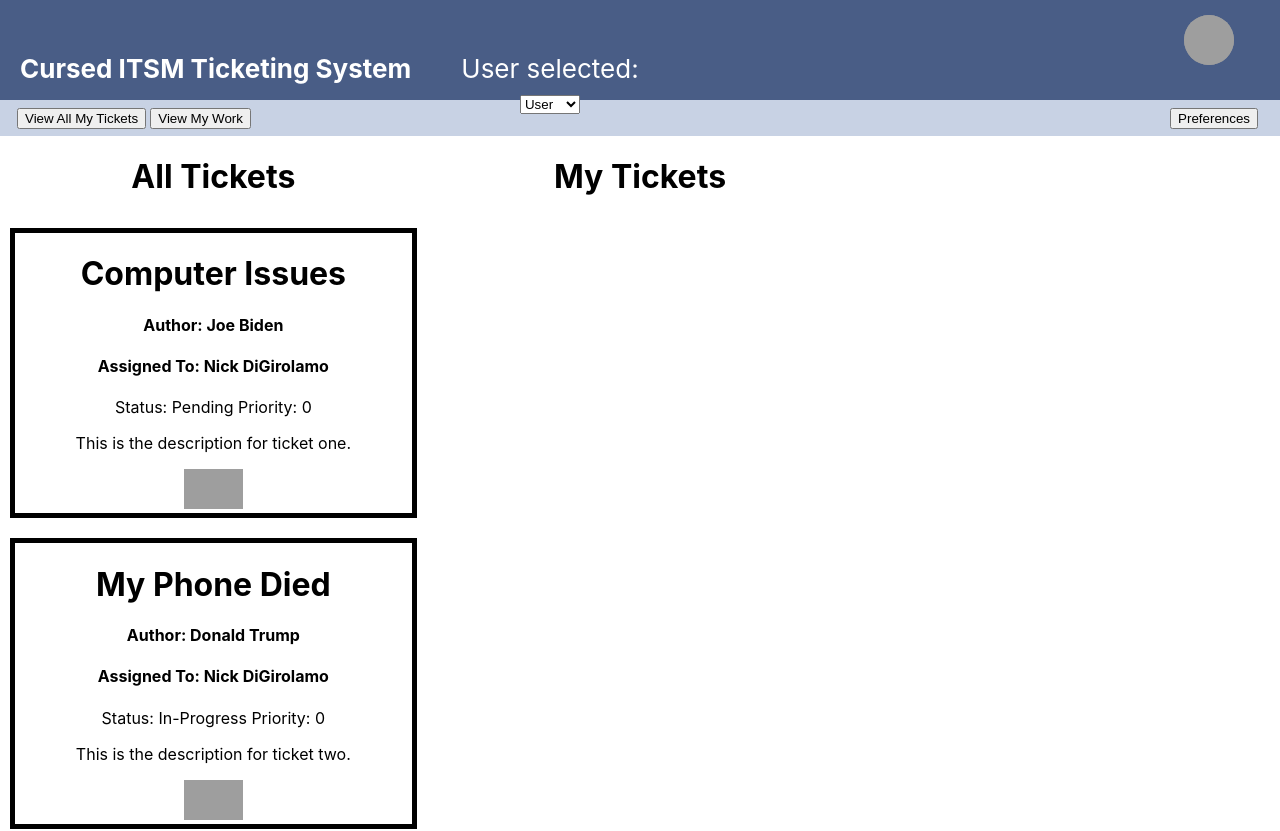
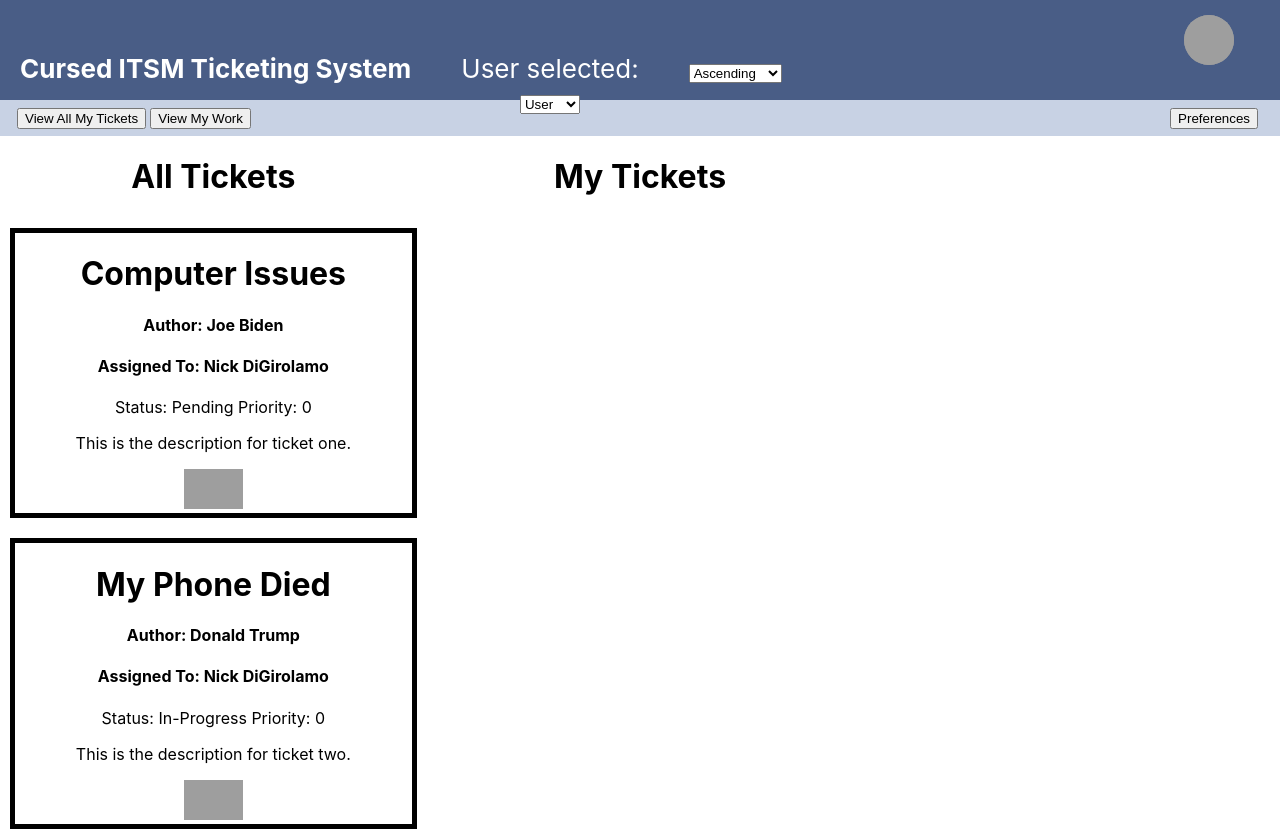
Before and after one commit to galennare/cursed-itsm-board, a React (Create React App) app: page / in a window 1280 px wide. Shown: the top 831 px of the page. Built offline with nearby package versions, Linux system fonts and the light colour scheme; grey boxes are pictures that could not be loaded.

Commit message:
started work on userSort dropdown

```diff
--- a/src/App.tsx
+++ b/src/App.tsx
@@ -9,6 +9,7 @@ import { Ticket } from "./Interface/TicketInterface";
 import { TicketList } from "./components/TicketList";
 import { DndProvider, useDrop } from "react-dnd";
 import { HTML5Backend } from "react-dnd-html5-backend";
+import { UserSort } from "./components/UserSort";
 
 const INITIAL_LIST: Ticket[] = [
     {
@@ -64,6 +65,7 @@ function App() {
                     <div>
                         <NavigationBar
                             setUserRole={setUserRole}
+                            lists={centralList}
                         ></NavigationBar>
                     </div>
                 </header>
--- a/src/components/NavigationBar.tsx
+++ b/src/components/NavigationBar.tsx
@@ -2,6 +2,8 @@ import React from "react";
 import { Button } from "react-bootstrap";
 import { ProfilePhoto } from "./ProfilePhoto";
 import { UserSelect } from "./UserSelect";
+import { UserSort } from "./UserSort";
+import { Ticket } from "../Interface/TicketInterface";
 
 /*
     This is NOT a UI component. This is similar to an interface
@@ -28,8 +30,10 @@ export enum UserRole {
     component.
 */
 export function NavigationBar({
+    lists,
     setUserRole
 }: {
+    lists: Ticket[];
     setUserRole: (role: UserRole) => void;
 }): JSX.Element {
     const users = [UserRole.User, UserRole.Super, UserRole.Admin];
@@ -43,6 +47,9 @@ export function NavigationBar({
                 <UserSelect users={users} setUserRole={setUserRole} />
             </div>
             <div>
+                <UserSort list={lists}></UserSort>
+            </div>
+            <div>
                 <ProfilePhoto searcher="../default-profile.png" />
             </div>
         </span>
--- /dev/null
+++ b/src/components/UserSort.tsx
@@ -0,0 +1,42 @@
+import React, { ReactNode, useState } from "react";
+import { Form } from "react-bootstrap";
+import { UserRole } from "./NavigationBar";
+import { Ticket } from "../Interface/TicketInterface";
+
+export function UserSort({
+    list,
+    setList
+}: {
+    list: Ticket[];
+    setList?: (newList: Ticket[]) => void; // Optional for testing DO NOT make this undefined
+}): JSX.Element {
+    const [sortState, setSortState] = useState("none");
+
+    const sortMethods = (state: string) => {
+        if (state === "accending") {
+            return undefined;
+        } else if (state === "decending") {
+            return (a: Ticket, b: Ticket) => (a.priority > b.priority ? -1 : 1);
+        } else {
+            return (a: Ticket, b: Ticket) => null;
+        }
+    };
+    return (
+        <div>
+            <Form.Select
+                role={"userSort"}
+                id={"userSort"}
+                defaultValue={"DEFAULT"}
+                onChange={(e) => setSortState(e.target.value)}
+            >
+                <option value="ascending">Ascending</option>
+                <option value="descending">Descending</option>
+            </Form.Select>
+            <div>
+                {list.sort().map((a: Ticket, i: number) => (
+                    <div key={i}>{}</div>
+                ))}
+            </div>
+        </div>
+    );
+}
```
Also changed, not shown: 1 other file (tests, documents, lock files or other folders).
